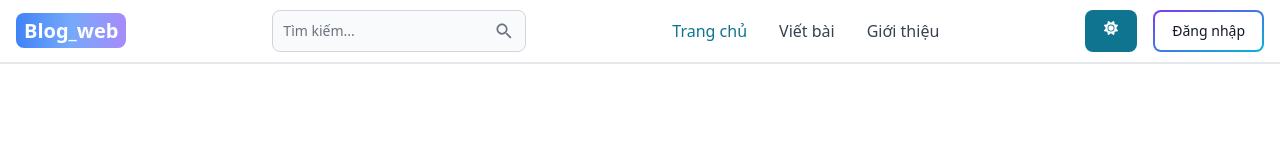
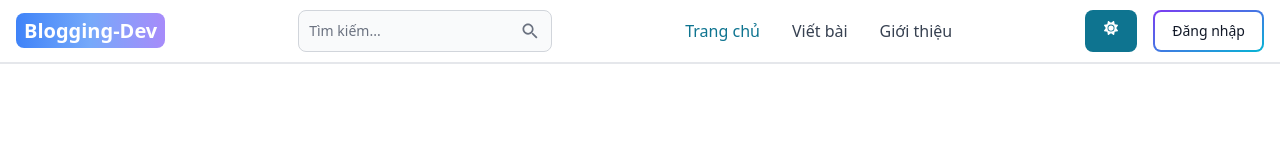
Before and after one commit to lequanglocdev/tech-blog-web-app, a React (Vite) app in the folder client/: page / in a window 1280 px wide. Shown: the top 160 px of the page. Built offline with nearby package versions, Linux system fonts and the light colour scheme; no server answers.

Commit message:
fix logo header

```diff
--- a/client/src/components/Header.jsx
+++ b/client/src/components/Header.jsx
@@ -56,7 +56,7 @@ const Header = () => {
       >
         {/* { theme === "light" ?  <img src="../public/logowhite.png" className="w-16 h-16 object-contain"/> : <img src="../public/images-removebg-preview.png" className="w-16 h-16object-contain"/>} */}
         <span className="px-2 py-1 bg-gradient-to-r from-blue-500 via-blue-400 to-violet-400 rounded-lg text-white">
-          Blog_web
+          Blogging-Dev
         </span>
       </Link>
       <form onSubmit={handleSubmit}>
```
Also changed, not shown: client/src/redux/user/userSlice.js (line endings or trailing spaces).
